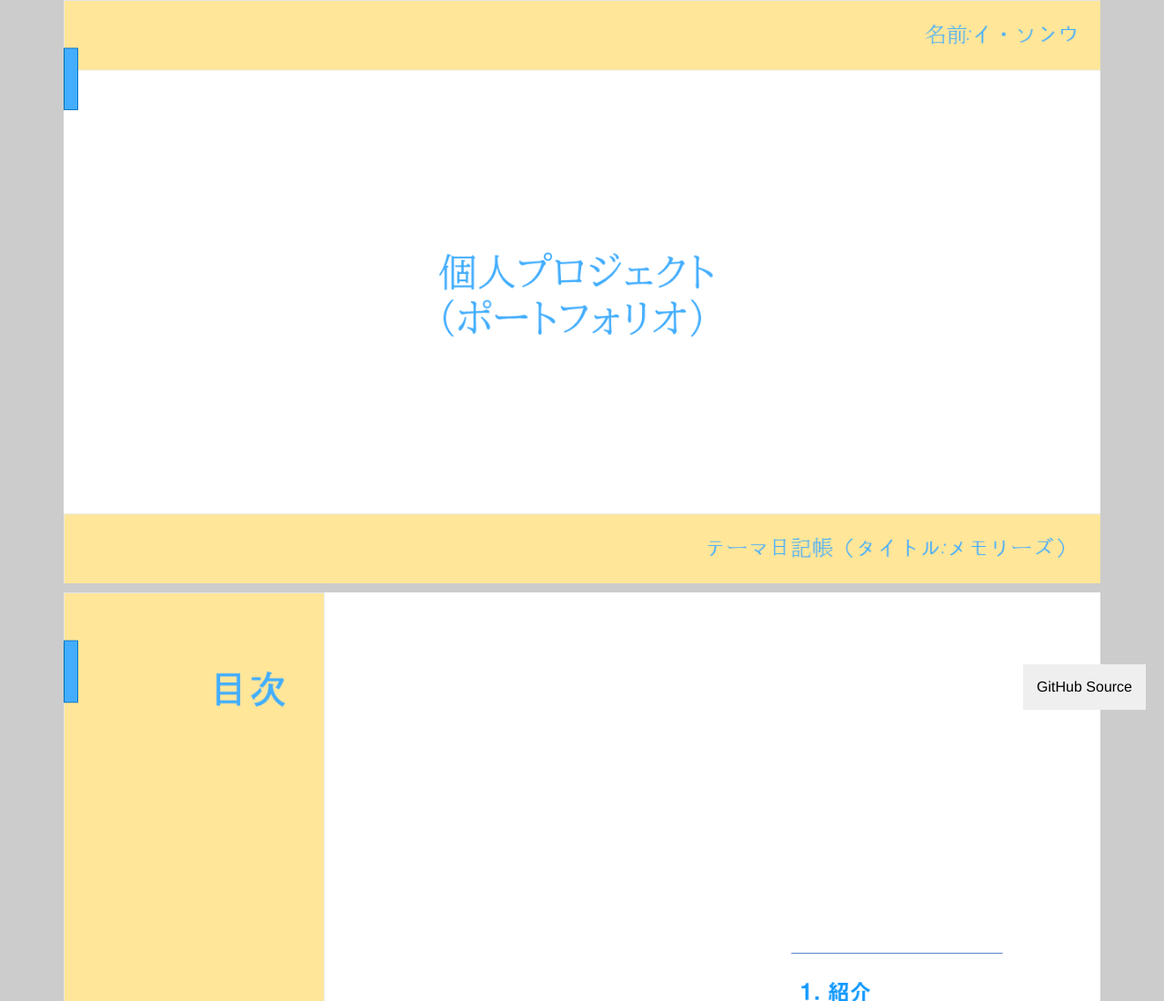
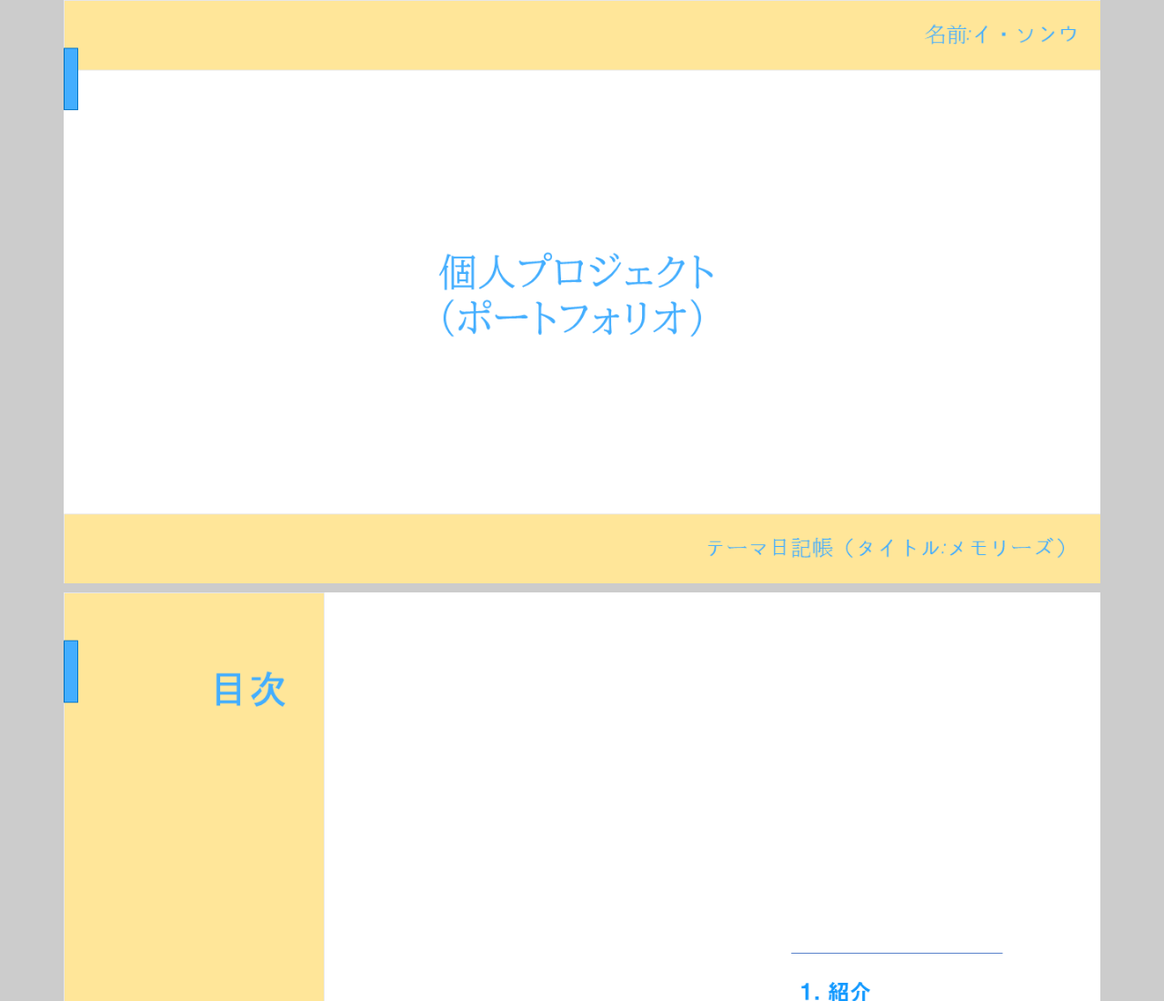
Before and after one commit to LEE-cell-cell/Memories, a plain HTML site: page index.html in a window 1280 px wide. Shown: the top 1100 px of the page at 91% size. Drawn offline with nearby package versions, Linux system fonts and the light colour scheme.

Commit message:
Update index.html

```diff
--- a/index.html
+++ b/index.html
@@ -52,7 +52,7 @@
   </head>
   <body>
     <div class="container-fluid">
-   <button class="github"><a href="">GitHub Source</a></button>
+
       <div class="container">
 
 		 <p><img src="sliders/slider (6).PNG"></p>
```
